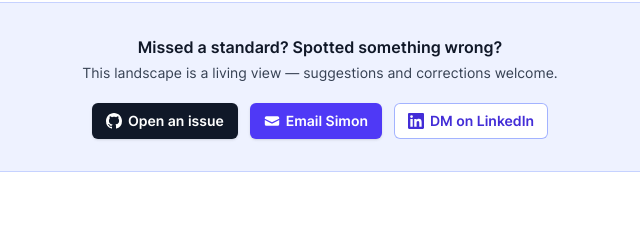
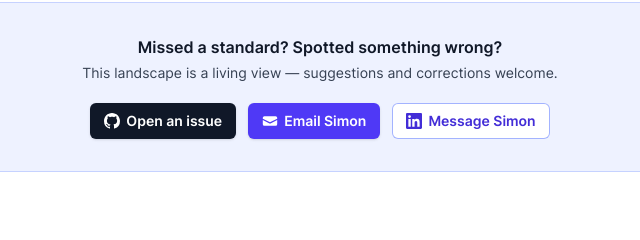
Before and after one commit to entropy-data/data-landscape, a website: page index.html in a window 1280 px wide. Shown: the part 2350-2590 px from the top of the page, 320-960 px from the left. Drawn offline with Linux system fonts and the light colour scheme.

Commit message:
Rename "DM on LinkedIn" to "Message Simon"; link launch post in origin story
The "Message Simon" wording is friendlier for non-LinkedIn-native readers
and matches the parallel "Email Simon" CTA next to it. The launch post on
LinkedIn went viral after the Leuven meetup talk and most of the standards
added since came from comments / DMs / PRs that followed; linking it from
the origin-story FAQ closes that loop and gives credit to where the
contributor pipeline actually started.

```diff
--- a/index.html
+++ b/index.html
@@ -1539,6 +1539,7 @@
             <p>Because <a href="https://www.entropy-data.com" class="text-indigo-600 hover:text-indigo-500">Entropy Data</a> loves open standards — and is building its product on top of them. ODCS, ODPS, OpenLineage, MCP, and the rest are the spine of our marketplace; the same set of specs you can use without us. We also use this landscape ourselves to <a href="https://docs.entropy-data.com/poc#communicate-with-your-stakeholders" target="_blank" rel="noopener" class="text-indigo-600 hover:text-indigo-500">communicate with stakeholders</a> on PoCs — to explain why a contract-first, vendor-neutral foundation is the cheaper long-term bet than yet another proprietary catalog. See <a href="https://www.entropy-data.com" class="text-indigo-600 hover:text-indigo-500">www.entropy-data.com</a> for the full story.</p>
             <p>It started as a single slide. Simon was preparing a talk on <a href="https://www.entropy-data.com/learn/talk-open-standards-for-data-mesh" class="text-indigo-600 hover:text-indigo-500">open standards for data mesh</a> for the Data Mesh Belgium meetup in Leuven (April 2026), and wanted one picture that answered "which standards actually matter, and where do they fit?" Every existing diagram either flattened everything into one box or focused on a single vendor's stack.</p>
             <p>The slide kept growing. After the talk, enough people asked for "the picture" that turning it into an interactive, linkable page made more sense than mailing around a PNG. Inspired by the <a href="https://landscape.cncf.io/" target="_blank" rel="noopener" class="text-indigo-600 hover:text-indigo-500">CNCF Landscape</a> and the <a href="https://technologie.deutschland-stack.gov.de/" target="_blank" rel="noopener" class="text-indigo-600 hover:text-indigo-500">Deutschland Stack</a>, but narrower in scope: open standards only, no vendors. It's still a living view — suggestions and corrections welcome.</p>
+            <p>The <a href="https://www.linkedin.com/posts/simonharrer_today-were-launching-wwwdata-landscapecom-activity-7455635061032333313-w5yF" target="_blank" rel="noopener" class="text-indigo-600 hover:text-indigo-500">launch post on LinkedIn</a> went unexpectedly viral — most of the standards added since the launch came in as comments, DMs, and pull requests in the days that followed. The contributor list at the bottom of this page is the visible tip of that.</p>
           </div>
         </details>
 
@@ -1604,7 +1605,7 @@
         <a href="https://www.linkedin.com/in/simonharrer/" target="_blank" rel="noopener"
            class="inline-flex items-center gap-1.5 rounded-md bg-white px-3.5 py-2 text-sm font-semibold text-indigo-700 ring-1 ring-inset ring-indigo-300 hover:bg-indigo-100">
           <svg class="h-4 w-4" viewBox="0 0 24 24" fill="currentColor" aria-hidden="true"><path d="M20.447 20.452h-3.554v-5.569c0-1.328-.027-3.037-1.852-3.037-1.853 0-2.136 1.445-2.136 2.939v5.667H9.351V9h3.414v1.561h.046c.477-.9 1.637-1.85 3.37-1.85 3.601 0 4.267 2.37 4.267 5.455v6.286zM5.337 7.433a2.062 2.062 0 01-2.063-2.065 2.063 2.063 0 112.063 2.065zm1.782 13.019H3.555V9h3.564v11.452zM22.225 0H1.771C.792 0 0 .774 0 1.729v20.542C0 23.227.792 24 1.771 24h20.451C23.2 24 24 23.227 24 22.271V1.729C24 .774 23.2 0 22.222 0h.003z"/></svg>
-          DM on LinkedIn
+          Message Simon
         </a>
       </div>
     </div>
```
